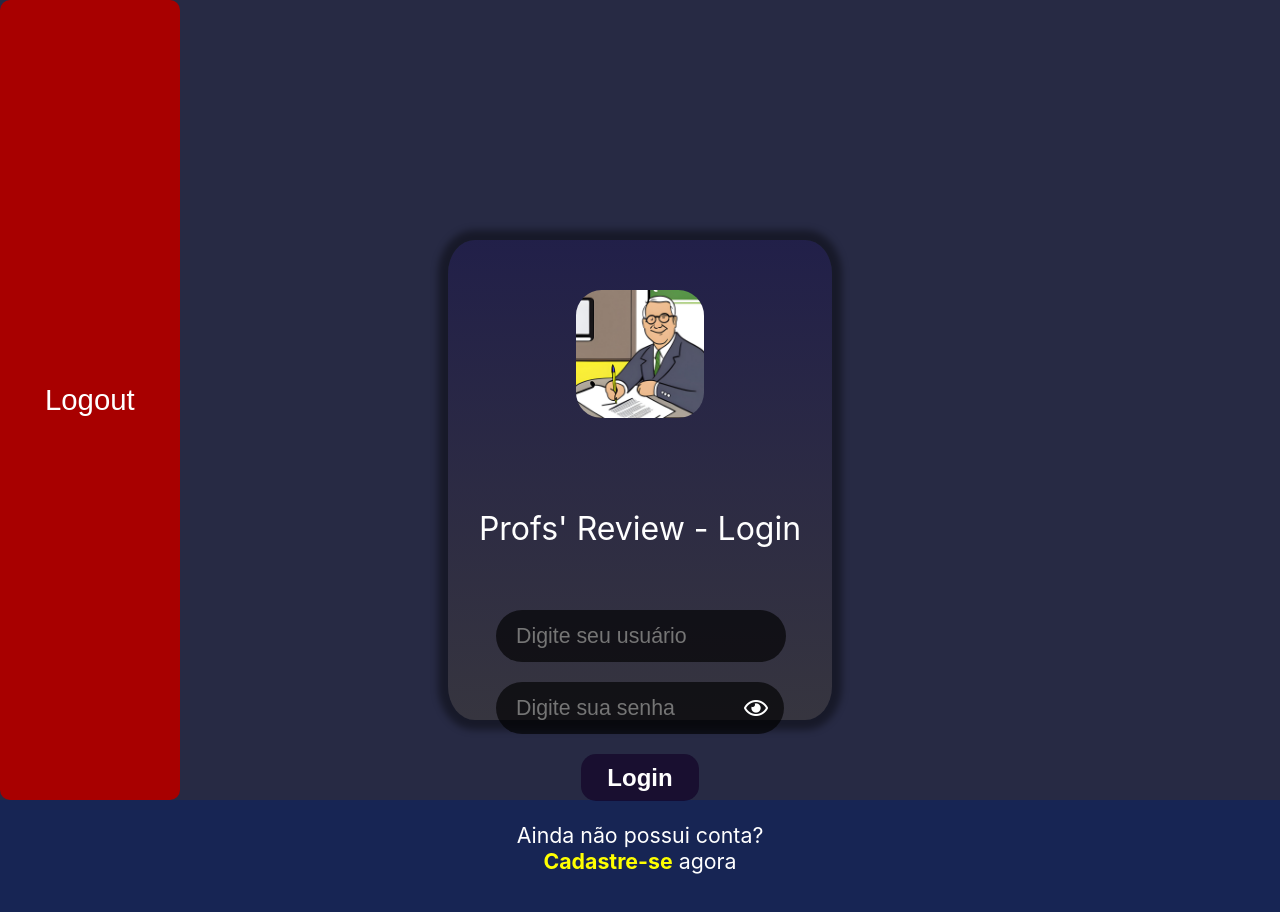
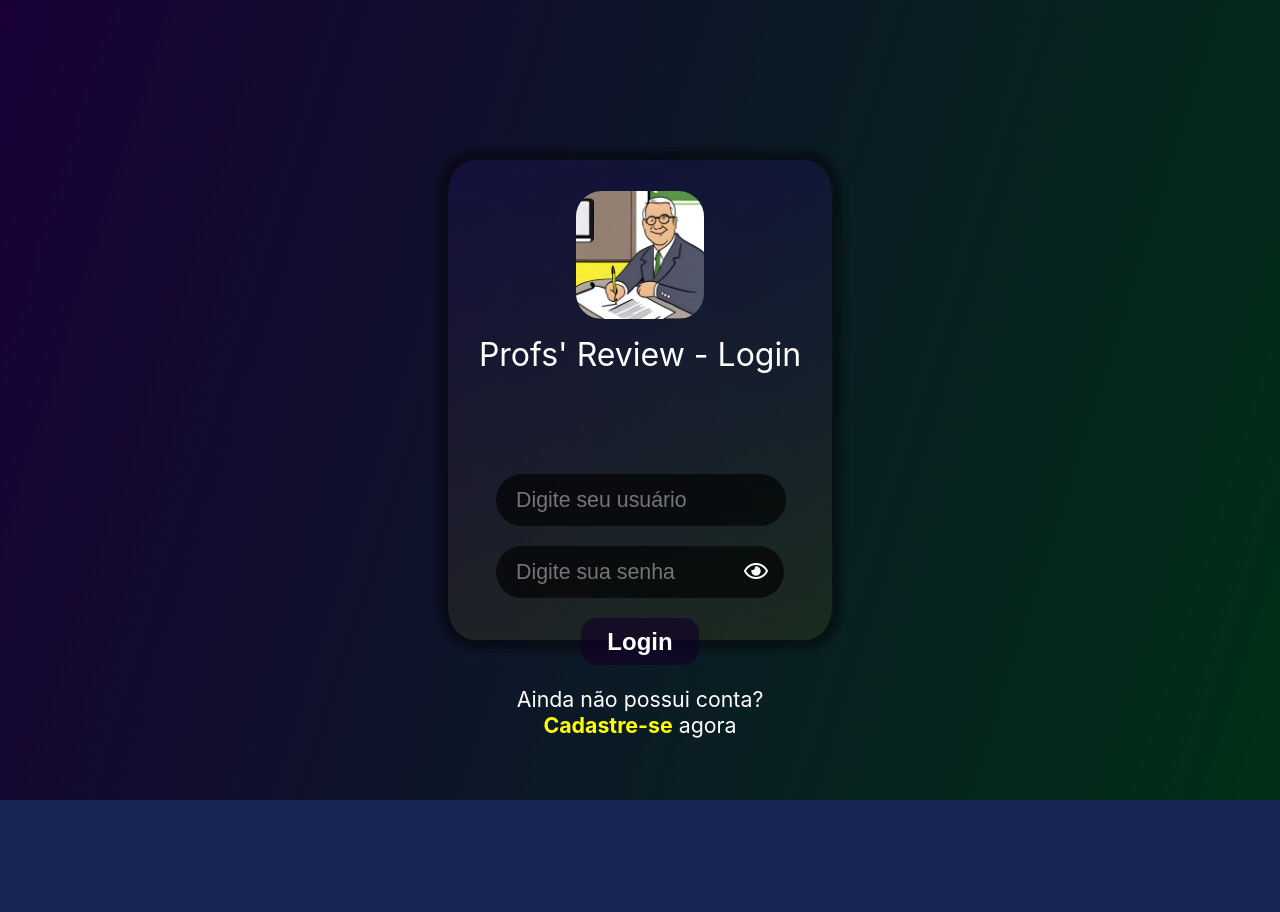
Before and after one commit to vprates-ufmg/TP_Engenharia_de_Software, a React (Create React App) app in the folder frontend/review-profs/: page / in a window 1280 px wide. Shown: the top 912 px of the page. After the commit the page ends 800 px from the top, so only its background shows below. Built offline with nearby package versions, Linux system fonts and the light colour scheme.

Commit message:
Correções e remoção do logout do login/registro

```diff
--- a/frontend/review-profs/src/Pages/Forms/Form.jsx
+++ b/frontend/review-profs/src/Pages/Forms/Form.jsx
@@ -2,7 +2,6 @@ import React, { useState } from "react";
 import Cookies from "js-cookie";
 
 import Hash from "../../Services/Hash";
-import Logout from "../../Components/Logout";
 
 import '../../Styles/Forms.css'
 
@@ -41,9 +40,9 @@ const Form = props => {
     }
 
     return (
-        <div className="wrapper">
+        <div className="form-wrapper">
             <div className="form-box">
-                <div className="header">
+                <div className="form-header">
                     <img src={props.image} alt={props.imageAlt} />
                     <p>Profs' Review - {props.pageType}</p>
                 </div>
@@ -79,8 +78,6 @@ const Form = props => {
                     </form>
                 </div>
             </div>
-            <Logout />
-
         </div>
     )
 }
--- a/frontend/review-profs/src/Styles/Feed.css
+++ b/frontend/review-profs/src/Styles/Feed.css
@@ -7,8 +7,9 @@
 
 h1 {
     color: white;
-    margin-bottom: 10px;
-    padding-left: 20px;
+    font-size: 32pt;
+    margin: 20px 0;
+    margin-left: 20px;
 }
 
 hr {
--- a/frontend/review-profs/src/Styles/Forms.css
+++ b/frontend/review-profs/src/Styles/Forms.css
@@ -1,4 +1,4 @@
-.wrapper {
+.form-wrapper {
     background: linear-gradient(107.56deg, #180037 0%, #003016 100%);
     width: 100vw;
     height: 100vh;
@@ -34,7 +34,7 @@ span.error {
 }
 
 
-.form-box .header {
+.form-box .form-header {
     display: flex;
 
     align-items: center;
@@ -46,7 +46,7 @@ span.error {
 
 }
 
-.form-box .header>img {
+.form-box .form-header>img {
     max-width: 10vw;
     border-radius: 20%;
 }
@@ -55,7 +55,7 @@ p:first-of-type {
     margin-block-end: 2em;
 }
 
-.form-box .header>p {
+.form-box .form-header>p {
     color: white;
     font-size: 24pt;
     margin-top: 0.5em;
```
